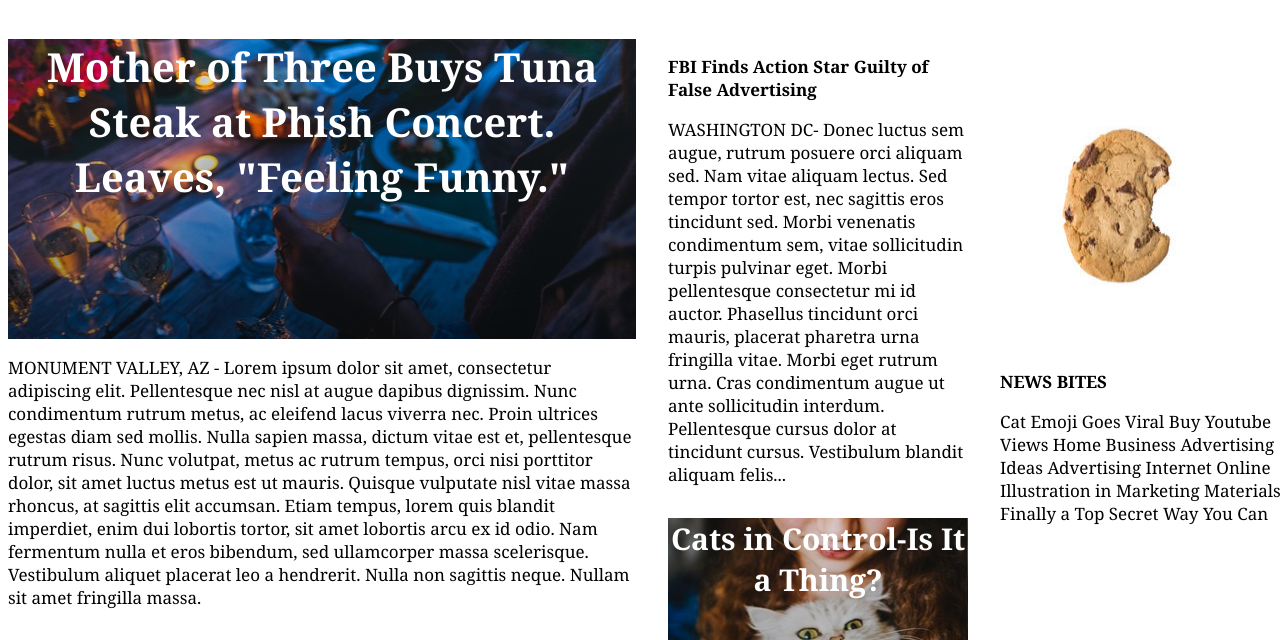
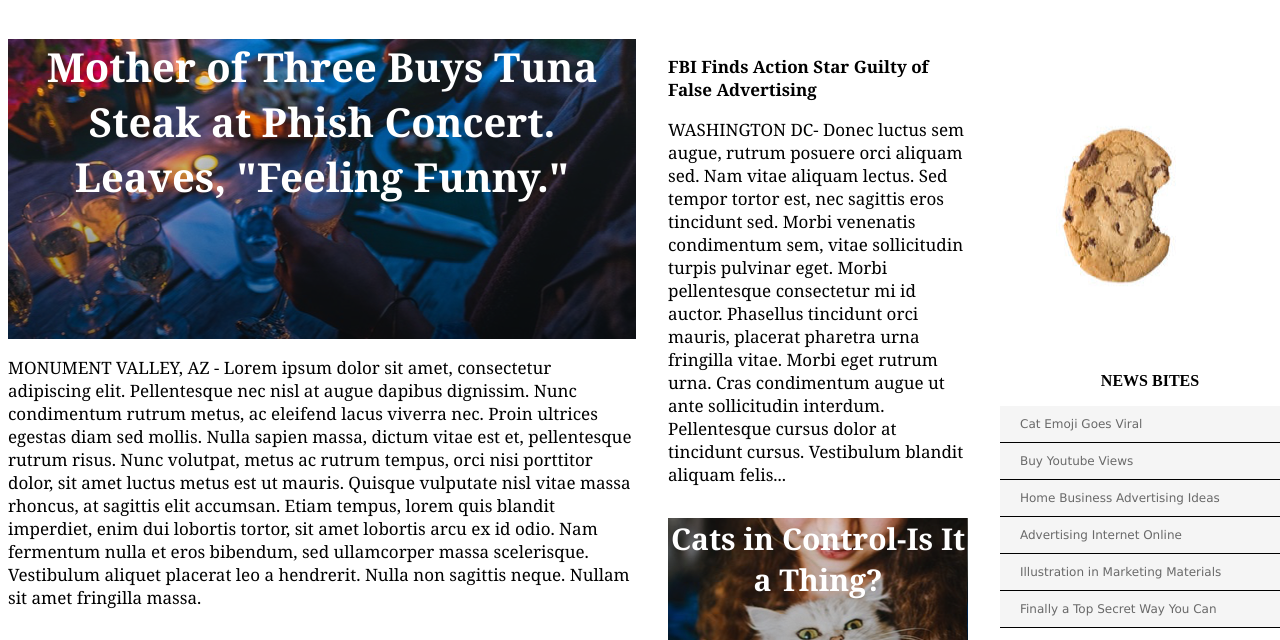
Before and after one commit to sajover/MyTimes, a plain HTML site: page index.html in a window 1280 px wide. Shown: the part 100-740 px from the top of the page. Drawn offline with Linux system fonts and the light colour scheme; files that its build step writes are made by us from their sources; files whose address does not match are found by name.

Commit message:
Add end 6th exercise.

```diff
--- a/index.html
+++ b/index.html
@@ -94,10 +94,13 @@
               <img src="resources/images/img-news-bite.png" alt="cookie">
             </div>
             <div class="text-content">
-              <h2>NEWS BITES</h2>
-              <p class="narrative">
-                Cat Emoji Goes Viral Buy Youtube Views Home Business Advertising Ideas Advertising Internet Online Illustration in Marketing Materials Finally a Top Secret Way You Can
-              </p>
+              <h3>NEWS BITES</h3>
+                <span class="bite">Cat Emoji Goes Viral</span>
+                <span class="bite">Buy Youtube Views</span>
+                <span class="bite">Home Business Advertising Ideas</span>
+                <span class="bite">Advertising Internet Online</span>
+                <span class="bite">Illustration in Marketing Materials</span>
+                <span class="bite">Finally a Top Secret Way You Can</span>
             </div>
           </div>
         </div>
--- a/resources/css/style.css
+++ b/resources/css/style.css
@@ -57,6 +57,7 @@ div {
 .column.small {
   width: 240px;
   display: flex;
+  flex-direction: column;
 }
 
 .image-content.mother{
@@ -119,3 +120,18 @@ h2 {
   text-align: center;
   margin-top: 15px;
 }
+
+h3{
+  font-size: 16px;
+  font-weight: bold;
+  text-align: center;
+}
+.stories span.bite {
+  background-color: WhiteSmoke;
+  font-family: Verdana;
+  font-size: 12px;
+  color: DimGray;
+  border-bottom: 1px solid black;
+  font-weight: normal;
+  padding: 11px 20px;
+}
```
